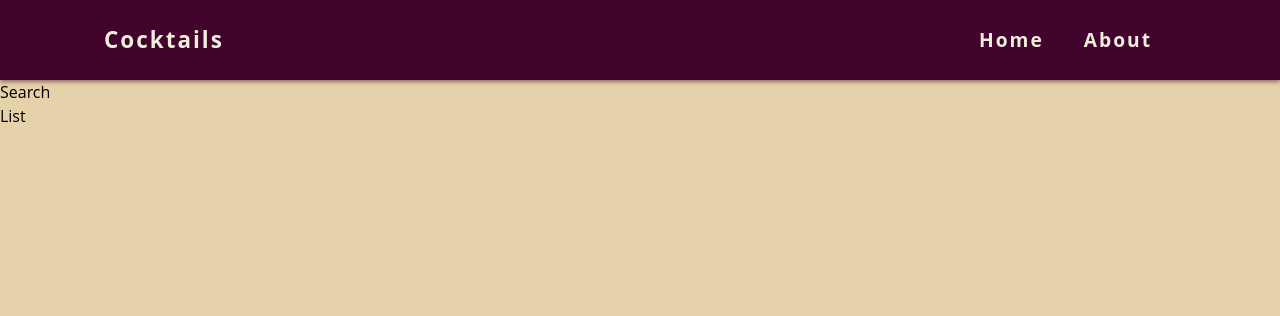
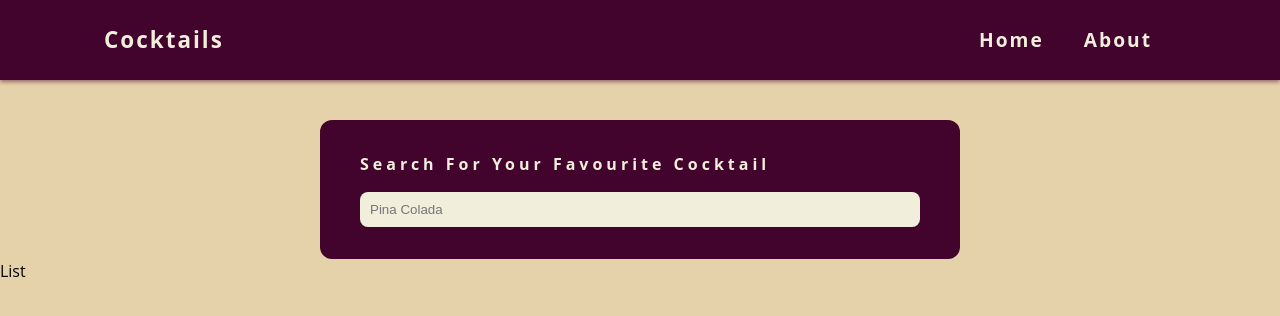
Before and after one commit to araf821/Cocktails, a React (Vite) app: page / in a window 1280 px wide. Shown: the top 316 px of the page. Built offline with nearby package versions, Linux system fonts and the light colour scheme; no server answers.

Commit message:
implemented search form

```diff
--- a/src/components/Search.jsx
+++ b/src/components/Search.jsx
@@ -1,6 +1,26 @@
+import { useRef } from "react";
+import { useGlobalContext } from "../context";
+
 const Search = () => {
+  const { setSearchTerm } = useGlobalContext();
+  const searchValue = useRef("");
+
   return (
-    <div>Search</div>
-  )
-}
-export default Search
+    <section className="search-box">
+      <form onSubmit={(e) => e.preventDefault()}>
+        <div className="form-control">
+          <label htmlFor="name">Search For Your Favourite Cocktail</label>
+          <input
+            type="text"
+            name="name"
+            id="name"
+            ref={searchValue}
+            placeholder="Pina Colada"
+            onChange={() => setSearchTerm(searchValue.current.value)}
+          />
+        </div>
+      </form>
+    </section>
+  );
+};
+export default Search;
--- a/src/index.scss
+++ b/src/index.scss
@@ -3,10 +3,10 @@
 //////////////////////////////////////////////////////
 
 $background-color: #e6d2aa;
-$secondary-background-color: #42032C;
+$secondary-background-color: #42032c;
 
 $primary-text-color: #f1efdc;
-$secondary-text-color: #42032C;
+$secondary-text-color: #42032c;
 
 * {
   margin: 0;
@@ -81,3 +81,33 @@ body {
     transform: scaleX(1);
   }
 }
+
+////////////////////////////////////////////////////////////////////////
+//       Search       ////       Search       ////       Search       //
+////////////////////////////////////////////////////////////////////////
+
+.search-box {
+  padding: 2rem 2.5rem;
+  width: 85vw;
+  max-width: 40rem;
+  margin: 0 auto;
+  margin-top: 2.5rem;
+  background-color: #42032c;
+  border-radius: 0.75rem;
+}
+
+.form-control label {
+  display: inline-block;
+  letter-spacing: 0.25rem;
+  font-weight: bold;
+  color: $primary-text-color;
+}
+
+.form-control input {
+  width: 100%;
+  margin-top: 1rem;
+  background-color: $primary-text-color;
+  border-color: transparent;
+  border-radius: 0.5rem;
+  padding: 0.5rem;
+}
```
